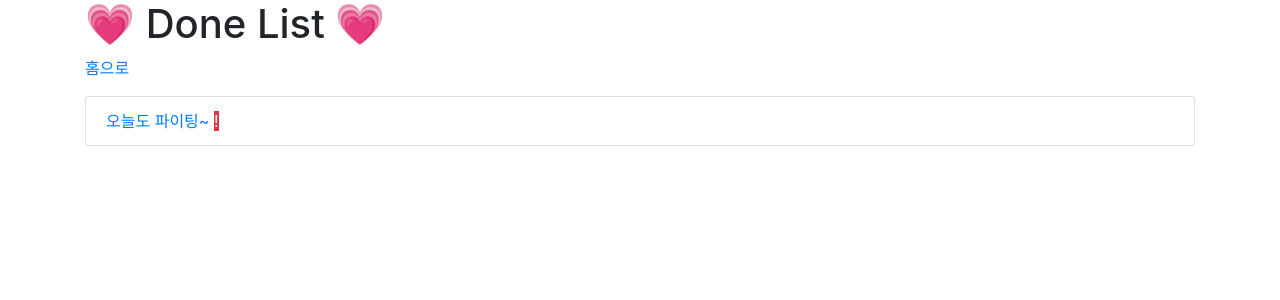
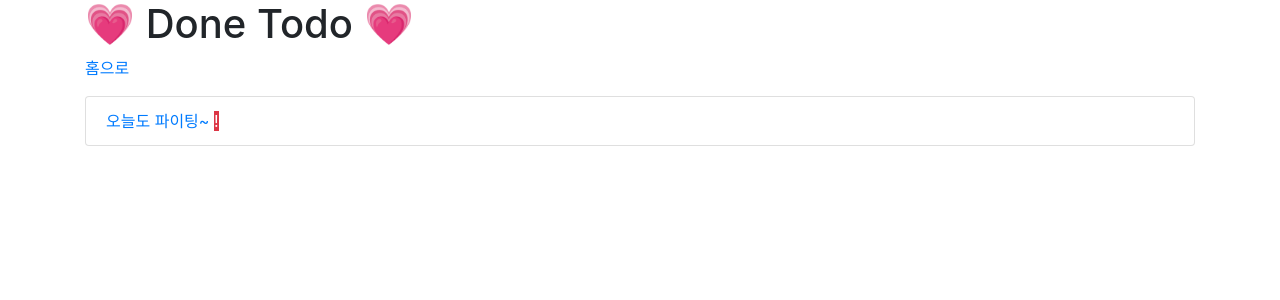
Before and after one commit to HYW-likelion-BackEnd/KimAreum, a Django app: page /done/ in a window 1280 px wide. Shown: the top 300 px of the page. Run offline with Django 4.2, Linux system fonts and the light colour scheme; data comes from the database, SQL or seed files in the repository; both versions use the stored data as it was after the commit.

Commit message:
Todo List

```diff
--- a/Django_02/todo/templates/todo/done_list.html
+++ b/Django_02/todo/templates/todo/done_list.html
@@ -2,12 +2,13 @@
 <html lang="en">
 <head>
     <meta charset="UTF-8">
-    <title>아름이의 투두리스트 ~해냈다!~</title>
-    <link rel="stylesheet" href="https://cdn.jsdelivr.net/npm/bootstrap@4.6.2/dist/css/bootstrap.min.css" integrity="sha384-xOolHFLEh07PJGoPkLv1IbcEPTNtaed2xpHsD9ESMhqIYd0nLMwNLD69Npy4HI+N" crossorigin="anonymous">
+    <title>Todo List</title>
+    <link rel="stylesheet" href="https://cdn.jsdelivr.net/npm/bootstrap@4.6.2/dist/css/bootstrap.min.css"
+          integrity="sha384-xOolHFLEh07PJGoPkLv1IbcEPTNtaed2xpHsD9ESMhqIYd0nLMwNLD69Npy4HI+N" crossorigin="anonymous">
 </head>
 <body>
   <div class="container">
-    <h1>💗 Done List 💗</h1>
+    <h1>💗 Done Todo 💗</h1>
     <p>
       <a href="{% url 'todo_list' %}">홈으로</a>
     </p>
--- a/Django_02/todo/templates/todo/todo_edit.html
+++ b/Django_02/todo/templates/todo/todo_edit.html
@@ -3,7 +3,8 @@
 <head>
     <meta charset="UTF-8">
     <title>아름이의 투두리스트 ~수정~</title>
-  <link rel="stylesheet" href="https://cdn.jsdelivr.net/npm/bootstrap@4.6.2/dist/css/bootstrap.min.css" integrity="sha384-xOolHFLEh07PJGoPkLv1IbcEPTNtaed2xpHsD9ESMhqIYd0nLMwNLD69Npy4HI+N" crossorigin="anonymous">
+  <link rel="stylesheet" href="https://cdn.jsdelivr.net/npm/bootstrap@4.6.2/dist/css/bootstrap.min.css"
+        integrity="sha384-xOolHFLEh07PJGoPkLv1IbcEPTNtaed2xpHsD9ESMhqIYd0nLMwNLD69Npy4HI+N" crossorigin="anonymous">
 </head>
 <body>
 <div class="container">
@@ -15,7 +16,7 @@
             <div class="card-body">
               <form method="POST">
                 {% csrf_token %} {{form.as_p}}
-                <button type="submit" class="btn btn-primary">Update</button>
+                <button type="submit" class="btn btn-primary">수정</button>
               </form>
             </div>
           </div>
--- a/Django_02/todo/templates/todo/todo_list.html
+++ b/Django_02/todo/templates/todo/todo_list.html
@@ -21,7 +21,7 @@
         {% endif %}
         <div style="float:right">
           <a href="{% url 'todo_done' pk=todo.pk %}" class="btn btn-danger">완료</a>
-          <a href="{% url 'todo_edit'  pk=todo.pk %}" class="btn btn-outline-primary">Edit Todo</a>
+          <a href="{% url 'todo_edit'  pk=todo.pk %}" class="btn btn-outline-primary">수정하기</a>
         </div>
       </li>
       {% endfor %}
--- a/Django_02/todo/templates/todo/todo_post.html
+++ b/Django_02/todo/templates/todo/todo_post.html
@@ -15,7 +15,7 @@
             <div class="card-body">
               <form method="POST">
                 {% csrf_token %} {{form.as_p}}
-                <button type="submit" class="btn btn-primary">Add</button>
+                <button type="submit" class="btn btn-primary">추가</button>
               </form>
             </div>
           </div>
```
Also changed, not shown: Django_02/db.sqlite3.
